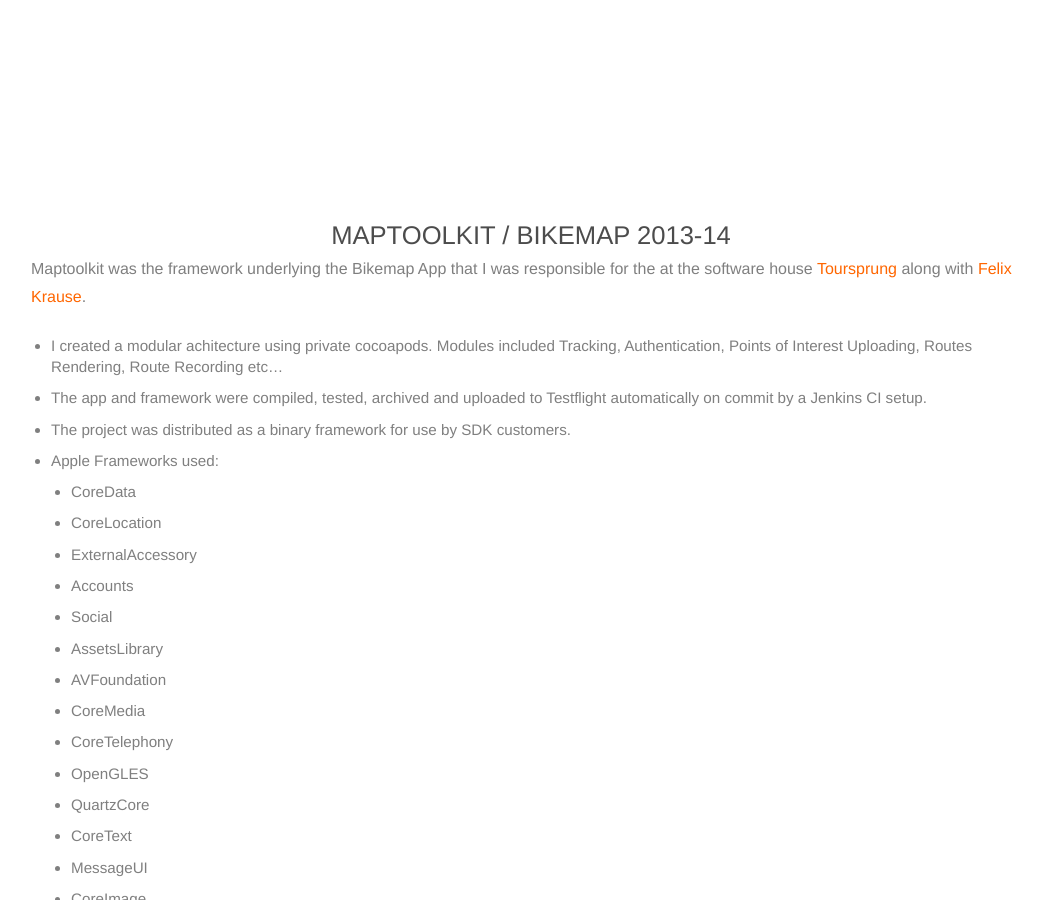
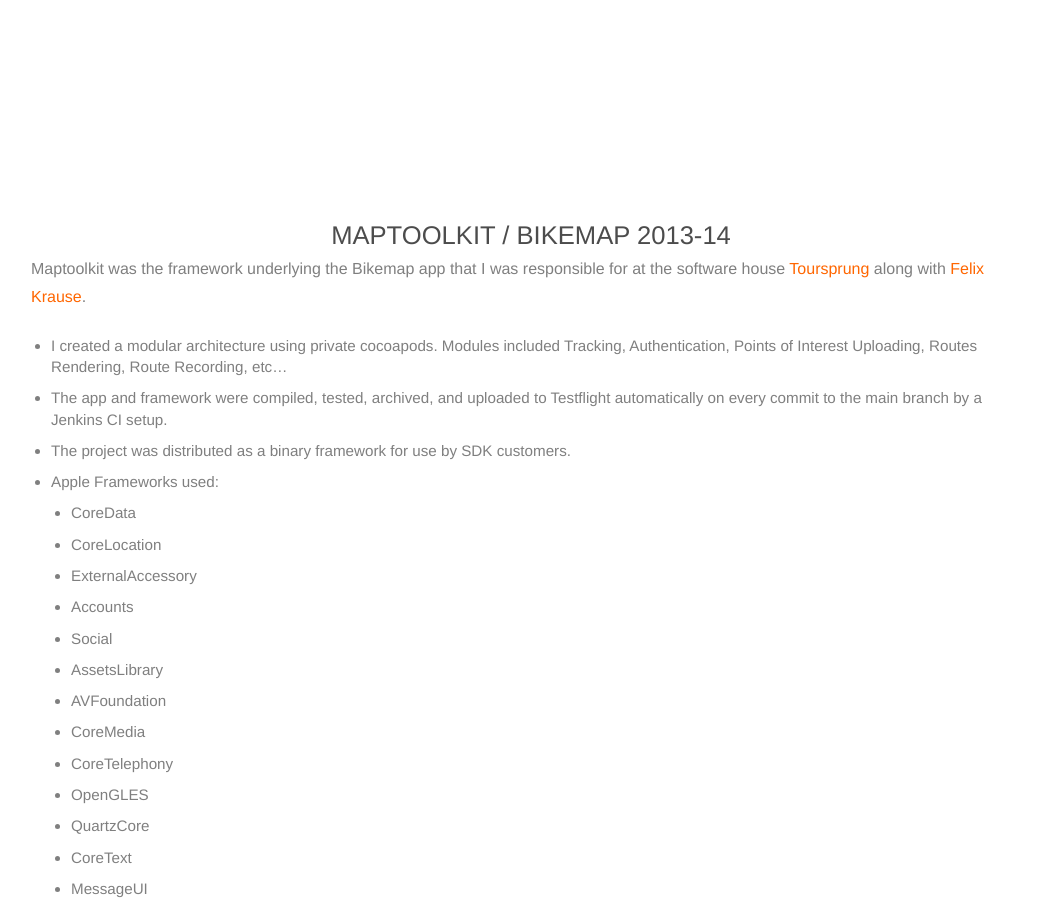
Before and after one commit to onato/onato.github.io, a Jekyll site: the page built from _posts/projects/2013-02-01-maptoolkit.md, in a window 1280 px wide and 900 px high, scrolled down 650 px. Shown: the whole window, without its empty margins (109-1152 px from the left). Built offline with Jekyll 4.4.1, drawn with Linux system fonts in a browser that asks for light colours; nearby versions of some CDN libraries.

Commit message:
Update 2013-02-01-maptoolkit.md

```diff
--- a/_posts/projects/2013-02-01-maptoolkit.md
+++ b/_posts/projects/2013-02-01-maptoolkit.md
@@ -9,12 +9,12 @@
 categories: projects
 ---
 
-Maptoolkit was the framework underlying the Bikemap App that I was responsible for the at the software house [Toursprung](http://toursprung.com) along with [Felix Krause](http://felixkrause.at/).
+Maptoolkit was the framework underlying the Bikemap app that I was responsible for at the software house [Toursprung](http://toursprung.com) along with [Felix Krause](http://felixkrause.at/).
 
 <p>
 	<ul>
-		<li>I created a modular achitecture using private cocoapods. Modules included Tracking, Authentication, Points of Interest Uploading, Routes Rendering, Route Recording etc…</li>
-		<li>The app and framework were compiled, tested, archived and uploaded to Testflight automatically on commit by a Jenkins CI setup.</li>
+		<li>I created a modular architecture using private cocoapods. Modules included Tracking, Authentication, Points of Interest Uploading, Routes Rendering, Route Recording, etc…</li>
+		<li>The app and framework were compiled, tested, archived, and uploaded to Testflight automatically on every commit to the main branch by a Jenkins CI setup.</li>
 		<li>The project was distributed as a binary framework for use by SDK customers.</li>
 		<li>Apple Frameworks used:
 			<ul>
```
